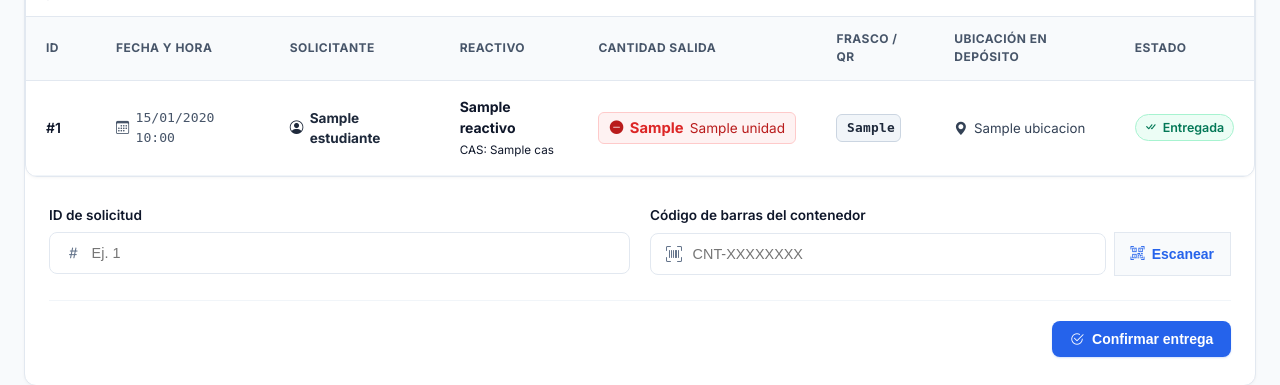
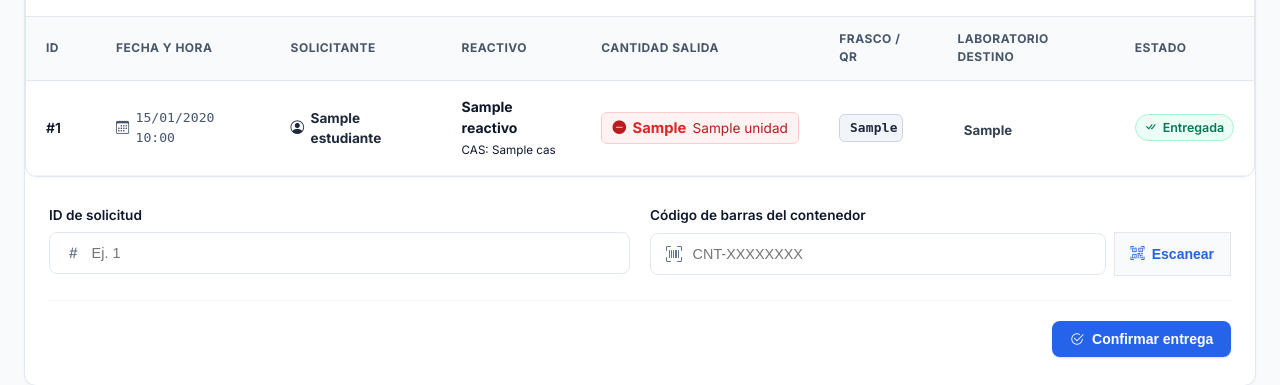
Before and after one commit to fastingwolf/sistema-reactivos, a Python web app: template templates/deposito.html in a window 1280 px wide. Shown: the part 621-1006 px from the top of the page. Run offline with Jinja, Linux system fonts and the light colour scheme; the template is opened without the code that fills it: most values are stand-ins (such as "Sample title", 1, 10 or a date in 2020); some libraries are stand-ins or nearby versions.

Commit message:
Mostrar laboratorio_destino en el historial de entregas del deposito

```diff
--- a/templates/deposito.html
+++ b/templates/deposito.html
@@ -145,7 +145,7 @@
                     <th>REACTIVO</th>
                     <th>CANTIDAD SALIDA</th>
                     <th>FRASCO / QR</th>
-                    <th>UBICACIÓN EN DEPÓSITO</th>
+                    <th>LABORATORIO DESTINO</th>
                     <th>ESTADO</th>
                 </tr>
             </thead>
@@ -189,8 +189,8 @@
                         </td>
                         <td>
                             <div class="location-cell">
-                                <i class="bi bi-geo-alt-fill text-primary"></i>
-                                <span>{{ d.contenedor.ubicacion if (d.contenedor and d.contenedor.ubicacion) else 'Depósito Central' }}</span>
+                                <i class="bi bi-flask text-primary"></i>
+                                <strong>{{ s.laboratorio_destino if s.laboratorio_destino else 'Laboratorio general' }}</strong>
                             </div>
                         </td>
                         <td>
```
